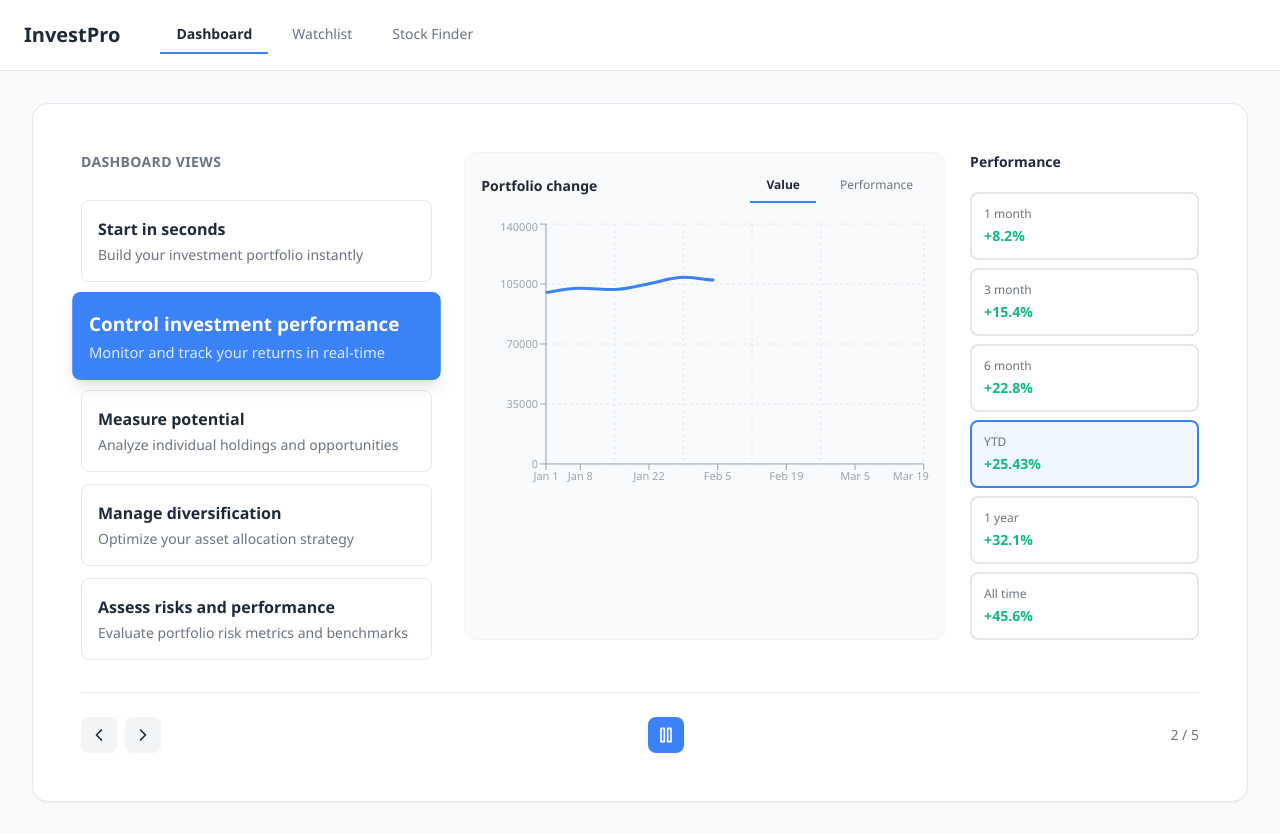
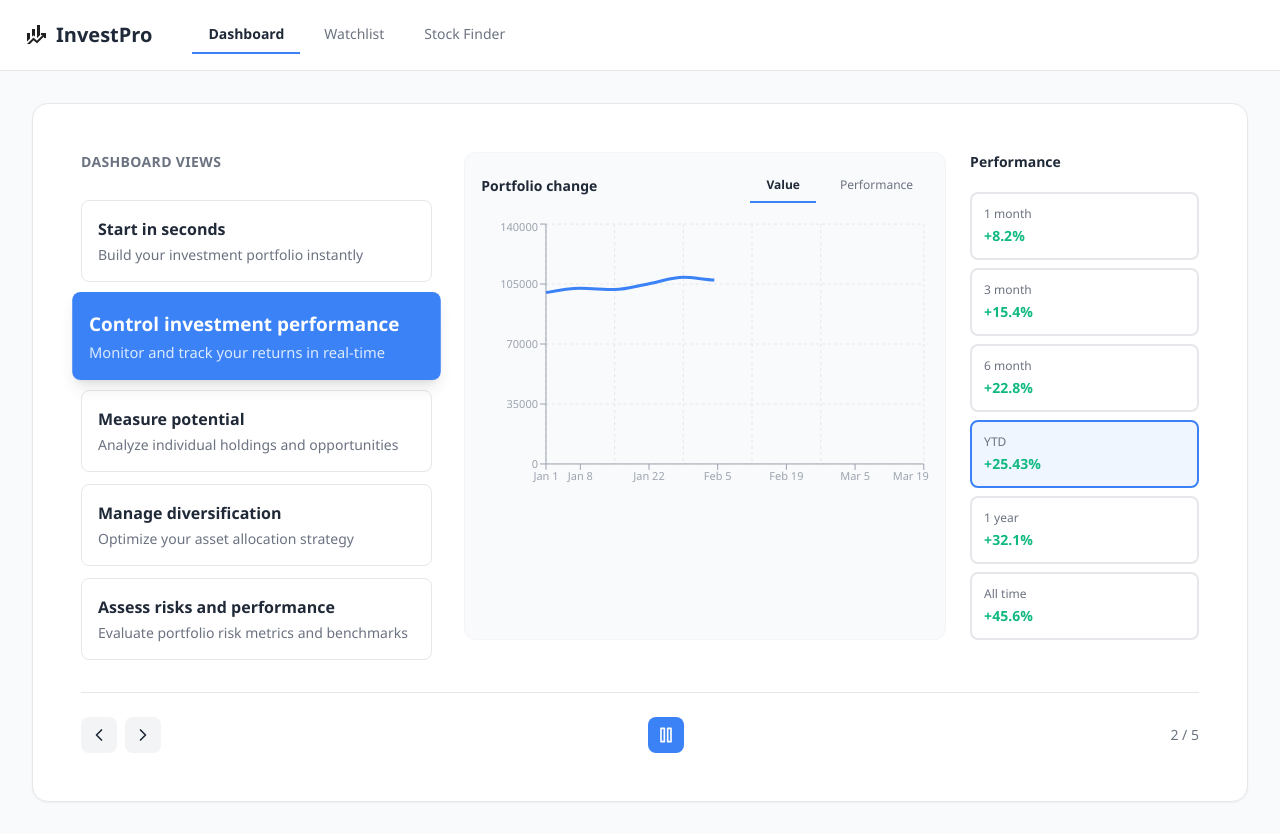
Before and after one commit to lilyyangyi301/portfolio_manager_group_3, a React (Vite) app in the folder Frontend/: page / in a window 1280 px wide. Built offline with nearby package versions, Linux system fonts and the light colour scheme.

Commit message:
feat: add stock icon

```diff
--- a/Frontend/index.html
+++ b/Frontend/index.html
@@ -5,6 +5,7 @@
     <meta name="viewport" content="width=device-width, initial-scale=1.0" />
     <title>InvestPro - Professional Investment Platform</title>
     <meta name="description" content="Manage your investment portfolio with professional tools and real-time analytics." />
+    <link rel="stylesheet" href="https://fonts.googleapis.com/css2?family=Material+Symbols+Outlined:opsz,wght,FILL,GRAD@24,400,0,0" />
   </head>
   <body>
     <div id="root"></div>
--- a/Frontend/src/App.jsx
+++ b/Frontend/src/App.jsx
@@ -12,7 +12,12 @@ function App() {
       {/* Simple Navigation Menu */}
       <header className="bg-white border-b border-gray-200 px-6 py-4">
         <div className="max-w-7xl mx-auto flex items-center gap-6">
-          <h1 className="text-xl font-bold text-primary mr-4">InvestPro</h1>
+          <div className="flex items-center text-primary mr-4">
+            <span className="material-symbols-outlined mr-2" style={{ fontSize: '24px', color: '#1f1f1f' }}>
+              finance_mode
+            </span>
+            <h1 className="text-xl font-bold">InvestPro</h1>
+          </div>
           <nav className="flex gap-2">
             <button
               onClick={() => setActiveTab('dashboard')}
```
Also changed, not shown: 1 other file (tests, documents, lock files or other folders).
